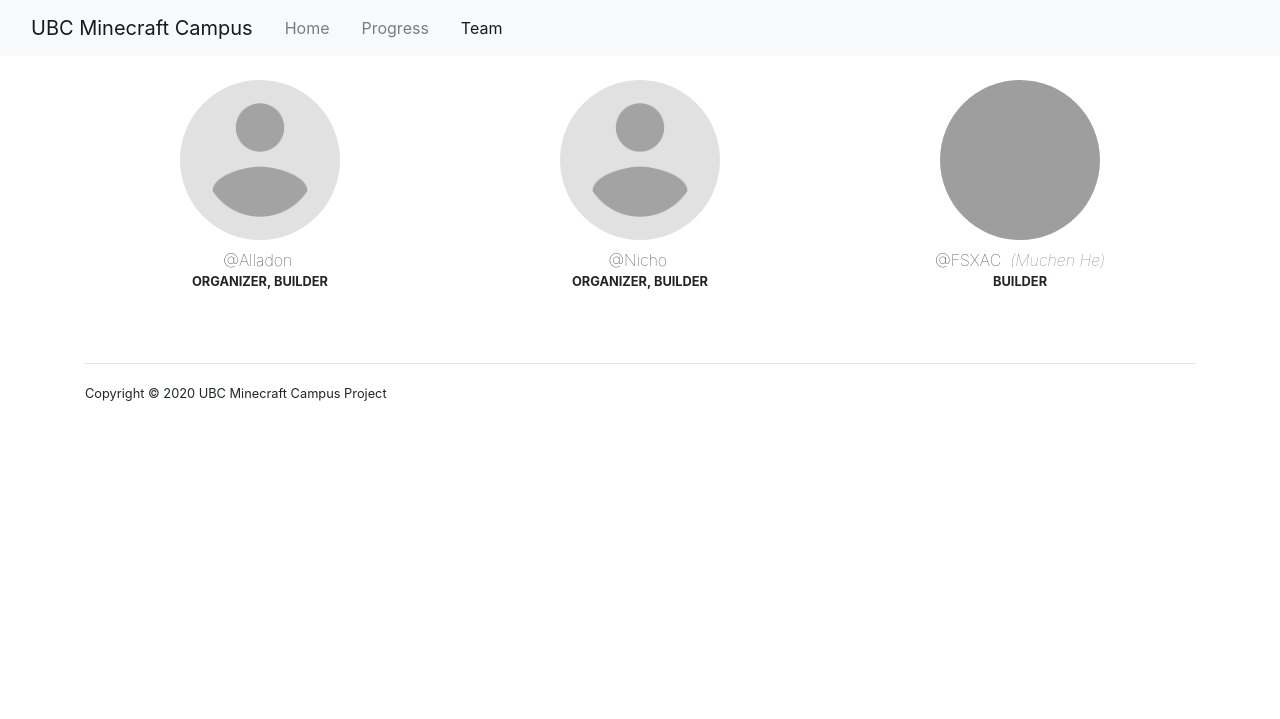
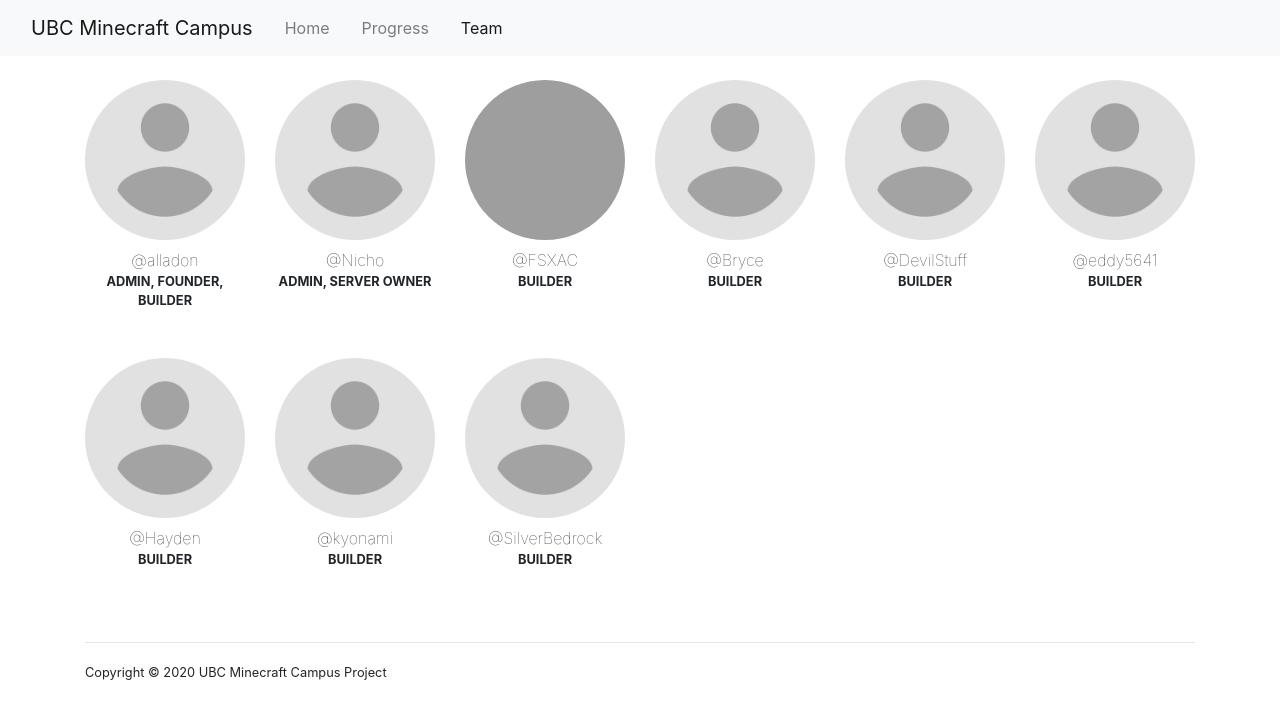
Before and after one commit to UBC-Minecraft-Campus/UBC-Minecraft-Campus.github.io, a Jekyll site: the page built from team.html, in a window 1280 px wide. Shown: the top 719 px of the page. Built offline with Jekyll 4.4.1, drawn with Linux system fonts in a browser that asks for light colours; grey boxes are pictures that could not be loaded.

Commit message:
Updated team page

```diff
--- a/_data/team.yml
+++ b/_data/team.yml
@@ -1,8 +1,26 @@
-- displayname: Alladon
-  role: [Organizer, Builder]
+- displayname: alladon
+  role: [Admin, Founder, Builder]
+  credit: ['Abdul Ladha Science Student Centre', 'Totem Park Residence']
 - displayname: Nicho
-  role: [Organizer, Builder]
+  role: [Admin, Server Owner]
 - displayname: FSXAC
   fullname: Muchen He
   pic: 'https://avatars3.githubusercontent.com/u/7558835?s=460&u=c71161882cdec8b9cf16aa3a39414aed31e789ef&v=4'
   role: Builder
+  credit: ['Macleod Building', 'Fred Kaiser Building', 'Walter C. Koerner Library', 'Main Mall', 'Martha Piper Plaza', 'UBC Clock Tower']
+- displayname: Bryce
+  role: Builder
+- displayname: DevilStuff
+  role: Builder
+  credit: ['Totem Park Residence']
+- displayname: eddy5641
+  role: Builder
+  credit: ['Totem Park Residence']
+- displayname: Hayden
+  role: Builder
+- displayname: kyonami
+  role: Builder
+  credit: ['Osborne Building']
+- displayname: SilverBedrock
+  role: Builder
+  credit: ['Wayne and William White Engineering Design Centre (EDC)']
--- a/team.html
+++ b/team.html
@@ -22,22 +22,24 @@
 
 <div class="container">
     <div class="row mt-4">
-        {% for member in site.data.team %}
-        <div class="col-md-4 col-6" style="text-align: center;">
+        {% for member in site.data.team | sort %}
+        <div class="col-md-2 col-3" style="text-align: center;" data-toggle="tooltip" data-placement="bottom" title="Contributions: {{ member.credit | join: ', ' }}">
             {% if member.pic %}
             <img src="{{ member.pic }}" alt="" class="circle">
             {% else %}
             <img src="/img/avatar_ph.png" alt="" class="circle">
             {% endif %}
             <p class="member-name mt-2 mb-0">
-                @{{ member.displayname }}&nbsp;
-                {% if member.fullname %}
-                <span class="text-muted"><i>({{ member.fullname }})</i></span>
-                {% endif %}
+                @{{ member.displayname }}
             </p>
             <p class="member-role mt-0, mb-5">{{ member.role | join: ', '}}</p>
         </div>
         {% endfor %}
     </div>
+</div>
 
-</div>
+<script>
+$(function () {
+$('[data-toggle="tooltip"]').tooltip()
+})
+</script>
```
Also changed, not shown: progress.html (+18 -1 lines), 1 other file.
